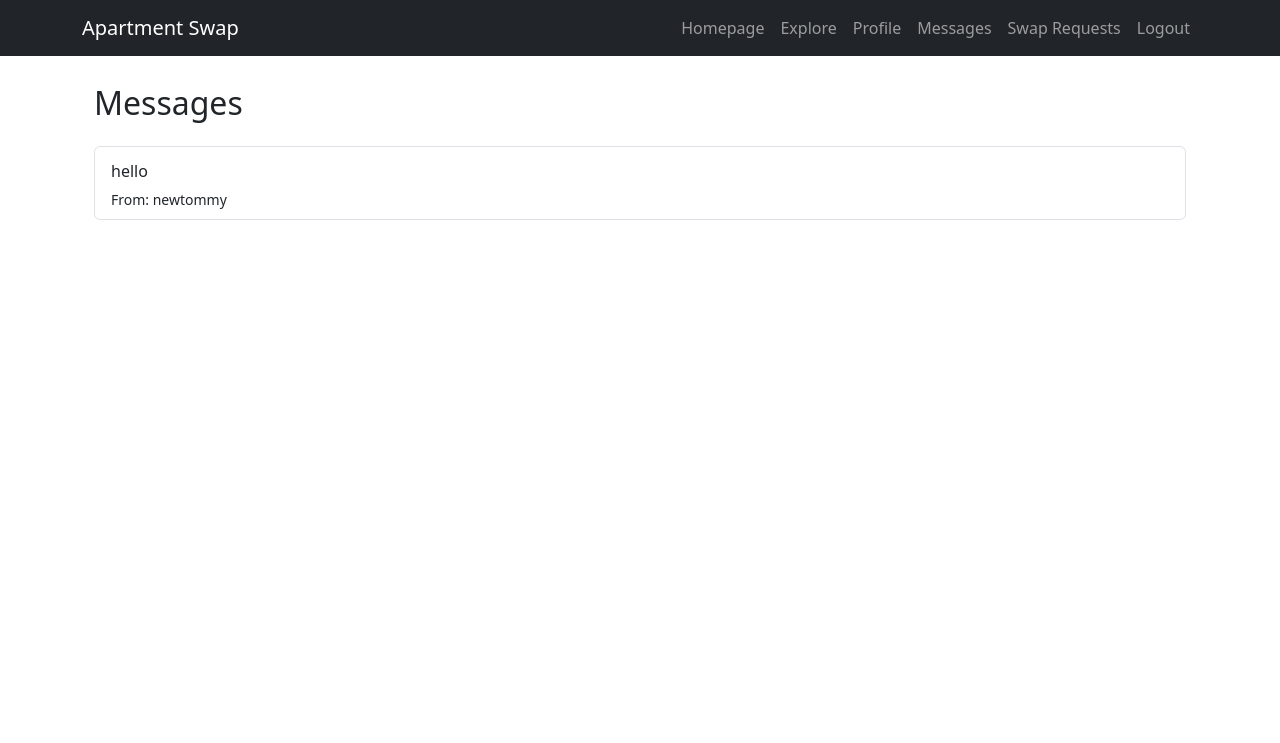
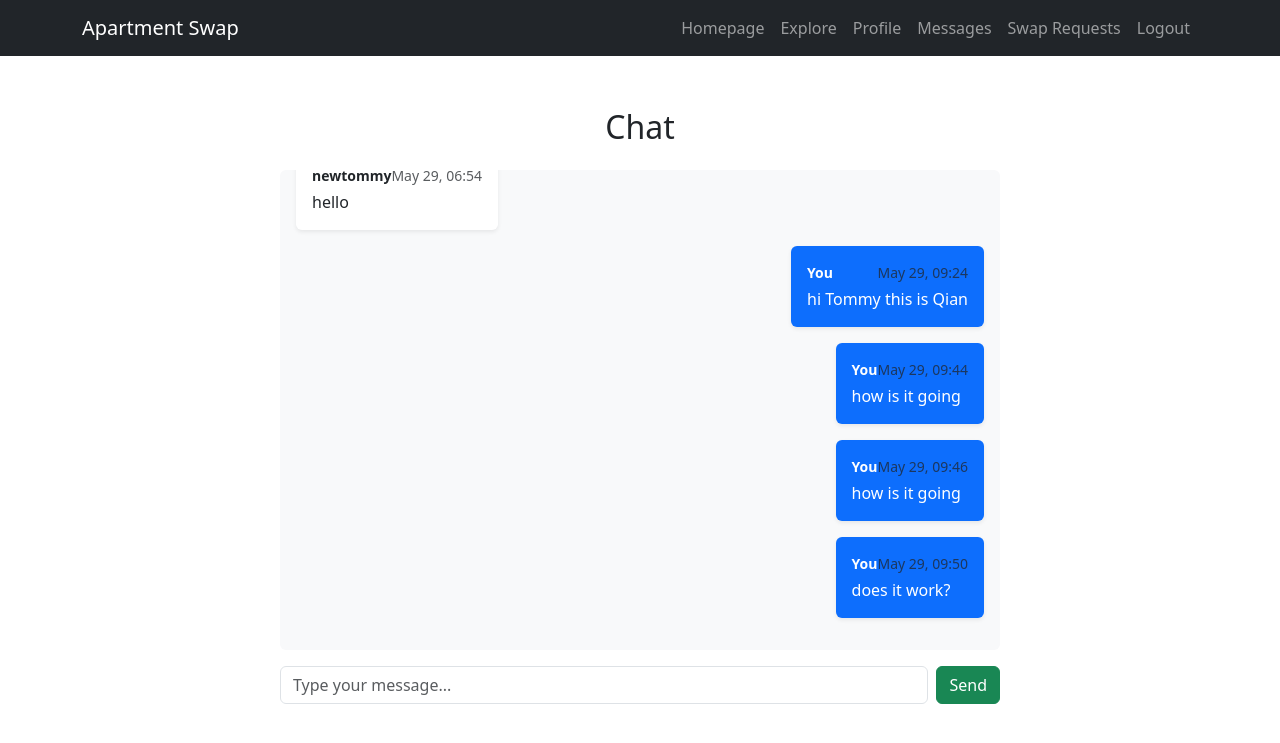
Before and after one commit to tommyelvebu/EuroDwell, a Django app: page /messages/ in a window 1280 px wide. Shown: the top 743 px of the page. Run offline with Django 5.2, Linux system fonts and the light colour scheme; a user stored in the database is signed in; data comes from the database, SQL or seed files in the repository.

Commit message:
change message page
I have made change in the message so that when another user send a message, owner can see it

```diff
--- a/djangoproject/app/forms.py
+++ b/djangoproject/app/forms.py
@@ -291,11 +291,17 @@ class SwapRequestForm(forms.ModelForm):
         if self.instance.requester == apartment.user:
             raise forms.ValidationError('You cannot request your own apartment.')
         return apartment
-
 class MessageForm(forms.ModelForm):
     class Meta:
         model = Message
-        fields = ["content"]
+        fields = ['content']
+        widgets = {
+            'content': forms.TextInput(attrs={
+                'class': 'form-control w-100',
+                'placeholder': 'Type your message...'
+            }),
+        }
+
 
     def clean_content(self):
         content = self.cleaned_data.get('content')
--- a/djangoproject/app/models.py
+++ b/djangoproject/app/models.py
@@ -80,13 +80,13 @@ class Match(models.Model):
 
 # Messaging Model
 class Message(models.Model):
-    sender = models.ForeignKey(User, on_delete=models.CASCADE, related_name="sent_messages")
-    receiver = models.ForeignKey(User, on_delete=models.CASCADE, related_name="received_messages")
+    sender = models.ForeignKey(User, related_name="sent_messages", on_delete=models.CASCADE)
+    receiver = models.ForeignKey(User, related_name="received_messages", on_delete=models.CASCADE)
     content = models.TextField()
-    timestamp = models.DateTimeField(auto_now_add=True)
+    created_at = models.DateTimeField(auto_now_add=True)  #  Add this line
 
     def __str__(self):
-        return f"Message from {self.sender} to {self.receiver} at {self.timestamp}"
+        return f"From {self.sender} to {self.receiver}"
 
 # Review Model
 class Review(models.Model):
--- a/djangoproject/app/templates/base.html
+++ b/djangoproject/app/templates/base.html
@@ -26,7 +26,7 @@
                     <li class="nav-item"><a class="nav-link" href="{% url 'explore' %}">Explore</a></li>
                     {% if user.is_authenticated %}
                         <li class="nav-item"><a class="nav-link" href="{% url 'profile' %}">Profile</a></li>
-                        <li class="nav-item"><a class="nav-link" href="{% url 'messages' %}">Messages</a></li>
+                        <li class="nav-item"><a class="nav-link" href="{% url 'user_messages' %}">Messages</a></li>
                         <li class="nav-item"><a class="nav-link" href="{% url 'swap_requests' %}">Swap Requests</a></li>
                         <li class="nav-item"><a class="nav-link" href="{% url 'logout' %}">Logout</a></li>
                     {% else %}
--- a/djangoproject/app/templates/messages.html
+++ b/djangoproject/app/templates/messages.html
@@ -1,31 +1,52 @@
 {% extends 'base.html' %}
-
 {% block title %}Messages{% endblock %}
 
 {% block content %}
 <div class="container">
-    <div class="row">
-        <div class="col-md-12">
-            <h2 class="mb-4">Messages</h2>
-            {% if received_messages %}
-                <div class="list-group">
-                    {% for message in received_messages %}
-                        <div class="list-group-item">
-                            <div class="d-flex w-100 justify-content-between">
-                                <h5 class="mb-1">{{ message.subject }}</h5>
-                                <small>{{ message.created_at|date:"M d, Y" }}</small>
+    <div class="row justify-content-center">
+        <div class="col-md-8">
+
+            <h2 class="my-4 text-center">Chat</h2>
+
+            <!-- Chat box -->
+            <div class="bg-light rounded p-3 mb-3" style="height: 60vh; overflow-y: scroll;">
+                {% for message in all_messages %}
+                    <div class="d-flex mb-3 {% if message.sender == user %}justify-content-end{% else %}justify-content-start{% endif %}">
+                        <div class="p-3 rounded shadow-sm {% if message.sender == user %}bg-primary text-white{% else %}bg-white text-dark{% endif %}" style="max-width: 70%;">
+                            <div class="mb-1 small">
+                                <strong>{% if message.sender == user %}You{% else %}{{ message.sender.username }}{% endif %}</strong>
+                                <span class="text-muted float-end">{{ message.created_at|date:"M d, H:i" }}</span>
                             </div>
-                            <p class="mb-1">{{ message.content }}</p>
-                            <small>From: {{ message.sender.username }}</small>
+                            <div>{{ message.content }}</div>
                         </div>
-                    {% endfor %}
+                    </div>
+                {% empty %}
+                    <p class="text-muted text-center">No messages yet.</p>
+                {% endfor %}
+            </div>
+
+            <!-- Reply form at the bottom -->
+            <form method="post">
+                {% csrf_token %}
+                {% with last_message=all_messages|last %}
+                    {% if last_message.sender == user %}
+                        <input type="hidden" name="receiver_id" value="{{ last_message.receiver.id }}">
+                    {% else %}
+                        <input type="hidden" name="receiver_id" value="{{ last_message.sender.id }}">
+                    {% endif %}
+                {% endwith %}
+                <div class="d-flex">
+                    {{ form.content }}
+                    <button type="submit" class="btn btn-success ms-2">Send</button>
                 </div>
-            {% else %}
-                <div class="alert alert-info">
-                    You have no messages.
-                </div>
-            {% endif %}
+            </form>
         </div>
     </div>
 </div>
+
+<script>
+    // Auto-scroll to bottom
+    const chatBox = document.querySelector('.bg-light');
+    chatBox.scrollTop = chatBox.scrollHeight;
+</script>
 {% endblock %}
--- a/djangoproject/app/templates/swap_requests.html
+++ b/djangoproject/app/templates/swap_requests.html
@@ -57,12 +57,12 @@
                                 <p><strong>Status:</strong> <span class="badge bg-{{ request.status|lower }}">{{ request.status }}</span></p>
                                 {% if request.status == 'Pending' %}
                                 <div class="mt-3">
-                                    <form method="post" action="{% url 'respond_swap' request.id %}" class="d-inline">
+                                    <form method="post" action="{% url 'accept_swap' request.id %}" class="d-inline">
                                         {% csrf_token %}
                                         <input type="hidden" name="action" value="accept">
                                         <button type="submit" class="btn btn-success me-2">Accept</button>
                                     </form>
-                                    <form method="post" action="{% url 'respond_swap' request.id %}" class="d-inline">
+                                    <form method="post" action="{% url 'accept_swap' request.id %}" class="d-inline">
                                         {% csrf_token %}
                                         <input type="hidden" name="action" value="reject">
                                         <button type="submit" class="btn btn-danger">Reject</button>
--- a/djangoproject/app/urls.py
+++ b/djangoproject/app/urls.py
@@ -43,7 +43,7 @@ urlpatterns = [
     path('swap_request/<int:swap_id>/accept/', views.accept_swap, name='accept_swap'),
 
     # Messaging system
-    path('messages/', views.user_messages, name='messages'),
+    path('messages/', views.user_messages, name='user_messages'),
     path('message/<int:recipient_id>/send/', views.send_message, name='send_message'),
 
     # Reviews
--- a/djangoproject/app/views.py
+++ b/djangoproject/app/views.py
@@ -8,14 +8,15 @@ from .forms import UserRegistrationForm, UserLoginForm, UserUpdateForm, Apartmen
 from datetime import date, timedelta
 from .forms import ProfileUpdateForm
 from .forms import EUROPEAN_COUNTRIES
-
+from itertools import chain
+from django.contrib import messages as msg_system
 
 def homepage(request):
     destinations = [
         {"name": "Poland", "image": "destinations/Poland.jpeg"},
         {"name": "Italy", "image": "destinations/Italy.jpeg"},
         {"name": "Latvia", "image": "destinations/Latvia.jpeg"},
-        {"name": "Norge", "image": "destinations/Norge.jpeg"},
+        {"name": "Norway", "image": "destinations/Norway.jpeg"},
         {"name": "Netherlands", "image": "destinations/Netherlands.jpeg"},
         {"name": "Spain", "image": "destinations/Spain.jpeg"},
     ]
@@ -202,7 +203,7 @@ def request_swap(request, apartment_id):
             from django.contrib import messages
             messages.success(request, "Your request has been sent to the owner!")
 
-            return redirect("messages")
+            return redirect("user_messages")
 
     else:
         form = SwapRequestForm()
@@ -226,10 +227,11 @@ def swap_requests(request):
 # Accept a swap request
 @login_required
 def accept_swap(request, swap_id):
-    swap = get_object_or_404(SwapRequest, id=swap_id, apartment__user=request.user)
+    swap = get_object_or_404(SwapRequest, id=swap_id, apartment_requested__user=request.user)
     swap.status = "Accepted"
     swap.save()
     return redirect("swap_requests")
+
 
 # Messaging system between users
 @login_required
@@ -252,7 +254,29 @@ def send_message(request, recipient_id):
 def user_messages(request):
     received_messages = Message.objects.filter(receiver=request.user)
     sent_messages = Message.objects.filter(sender=request.user)
-    return render(request, "messages.html", {"received_messages": received_messages, "sent_messages": sent_messages})
+    all_messages = sorted(
+        chain(received_messages, sent_messages),
+        key=lambda m: m.created_at
+    )
+
+    # Reply logic
+    if request.method == "POST":
+        form = MessageForm(request.POST)
+        if form.is_valid():
+            message = form.save(commit=False)
+            message.sender = request.user
+            message.receiver_id = request.POST.get("receiver_id")  # from hidden input
+            message.save()
+            msg_system.success(request, "Message sent!")
+            return redirect("user_messages")  # refresh page after sending
+    else:
+        form = MessageForm()
+
+    return render(request, "messages.html", {
+        "all_messages": all_messages,
+        "user": request.user,
+        "form": form,
+    })
 
 # Submit a review after swap
 @login_required
```
Also changed, not shown: djangoproject/app/migrations/0007_rename_timestamp_message_created_at.py (added), djangoproject/app/static/destinations/Norway.jpeg (renamed from djangoproject/app/static/destinations/Norge.jpeg), djangoproject/db.sqlite3.
